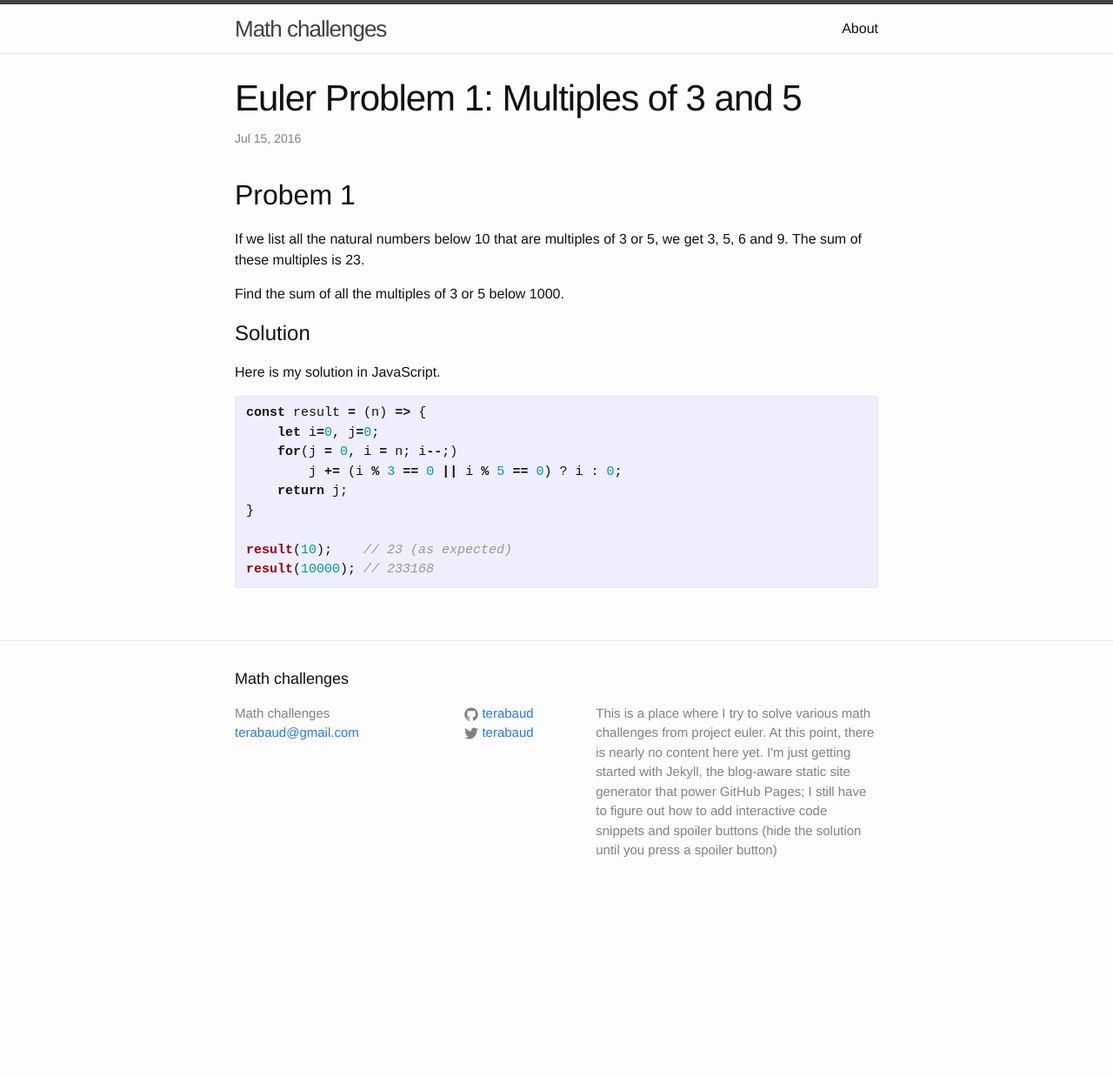
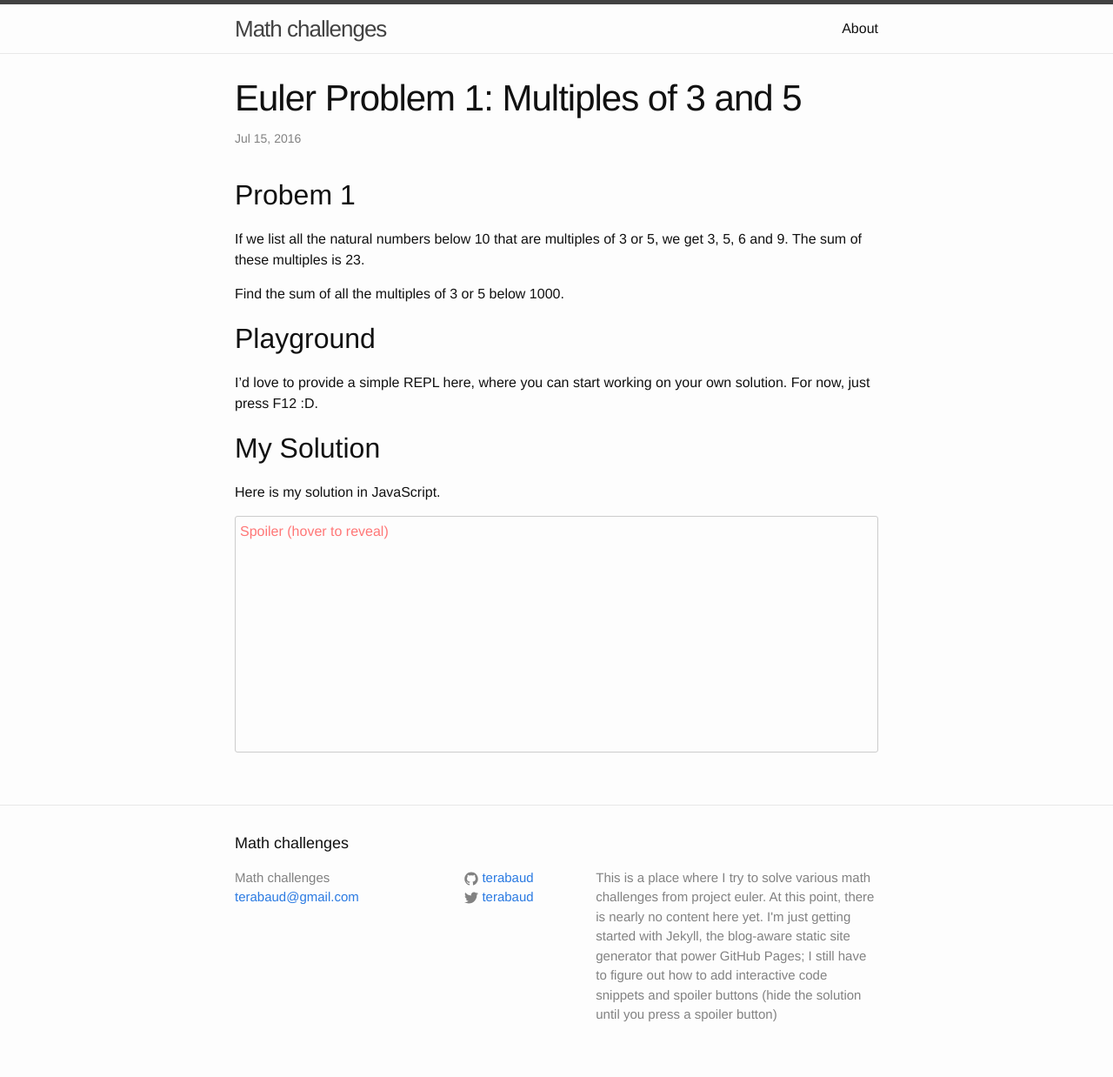
Before and after one commit to learosema/math-challenges, a Jekyll site: the page built from _posts/2016-07-15-euler-1.md, in a window 1280 px wide. Shown: the whole page at 87% size. Built offline with Jekyll 4.4.1, drawn with Linux system fonts in a browser that asks for light colours; before the commit the page ends 1049 px from its top, so only the background shows below that.

Commit message:
some own css to hide the solutions

```diff
--- a/_includes/head.html
+++ b/_includes/head.html
@@ -7,6 +7,7 @@
   <meta name="description" content="{% if page.excerpt %}{{ page.excerpt | strip_html | strip_newlines | truncate: 160 }}{% else %}{{ site.description }}{% endif %}">
 
   <link rel="stylesheet" href="{{ "/css/main.css" | prepend: site.baseurl }}">
+  <link rel="stylesheet" href="{{ "/css/own.css" | prepend: site.baseurl }}">
   <link rel="canonical" href="{{ page.url | replace:'index.html','' | prepend: site.baseurl | prepend: site.url }}">
   <link rel="alternate" type="application/rss+xml" title="{{ site.title }}" href="{{ "/feed.xml" | prepend: site.baseurl | prepend: site.url }}">
 </head>
--- a/_posts/2016-07-15-euler-1.md
+++ b/_posts/2016-07-15-euler-1.md
@@ -10,10 +10,14 @@ If we list all the natural numbers below 10 that are multiples of 3 or 5, we get
 
 Find the sum of all the multiples of 3 or 5 below 1000.
 
-# Solution
+## Playground
+
+I'd love to provide a simple REPL here, where you can start working on your own solution. For now, just press F12 :D.
+
+## My Solution
 
 Here is my solution in JavaScript.
-
+<div class="spoiler" id="spoiler">
 {% highlight javascript %}
 const result = (n) => {
     let i=0, j=0;
@@ -22,7 +26,8 @@ const result = (n) => {
     return j;
 }
 
-result(10);    // 23 (as expected)
-result(10000); // 233168
+result(10);   // 23 (as expected)
+result(1000); // 233168
 
 {% endhighlight %}
+</div>
--- /dev/null
+++ b/css/own.scss
@@ -0,0 +1,23 @@
+---
+---
+
+.spoiler {
+    &:before {
+        color: #f77;
+        content: "Spoiler (hover to reveal)";
+    }
+    text-decoration: none;
+    border: 1px solid #ccc;
+    border-radius: 3px;
+    padding: 5px;
+
+    * {
+        opacity: 0;
+        transition: opacity 3s linear;
+    }
+}
+
+.spoiler:active, .spoiler:focus, .spoiler:hover {
+    text-decoration: none;
+    * { opacity: 1; }
+}
```
